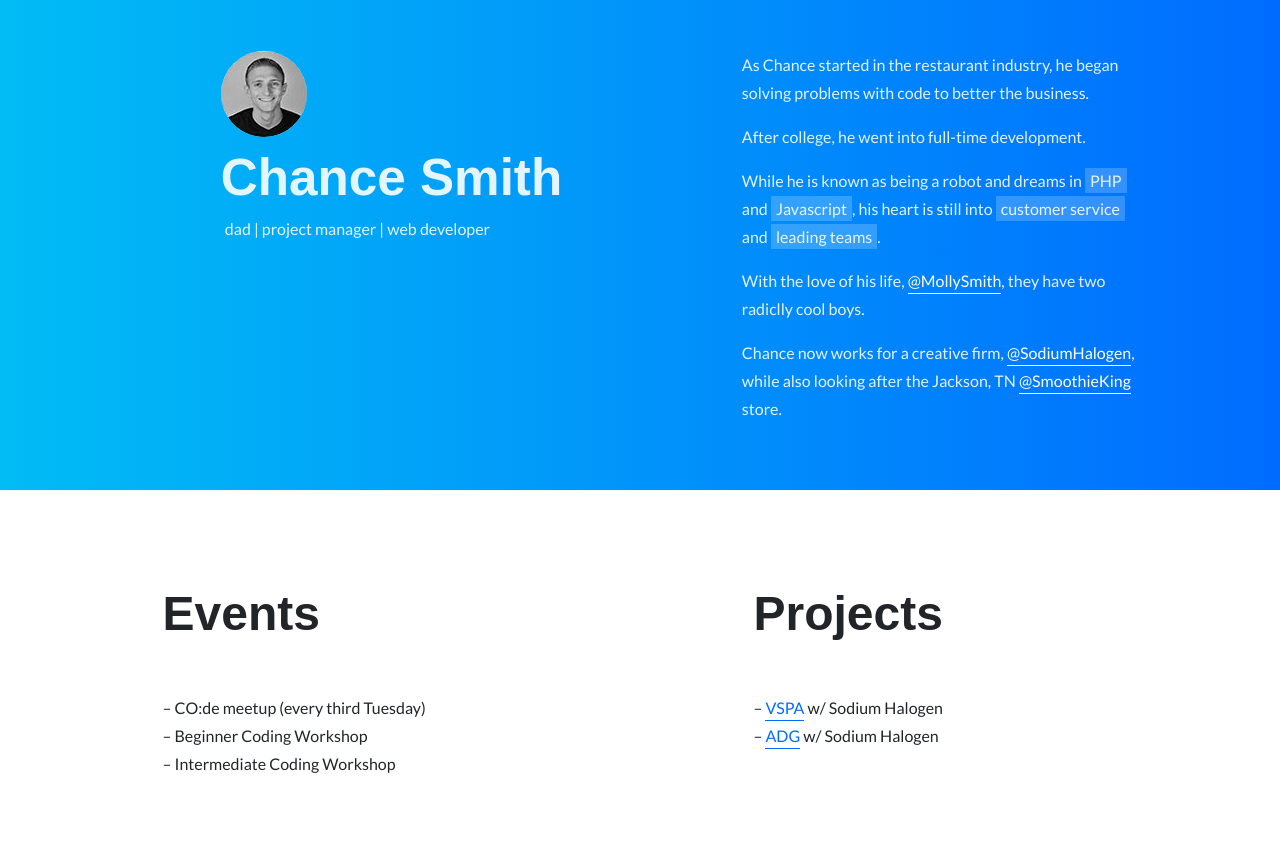
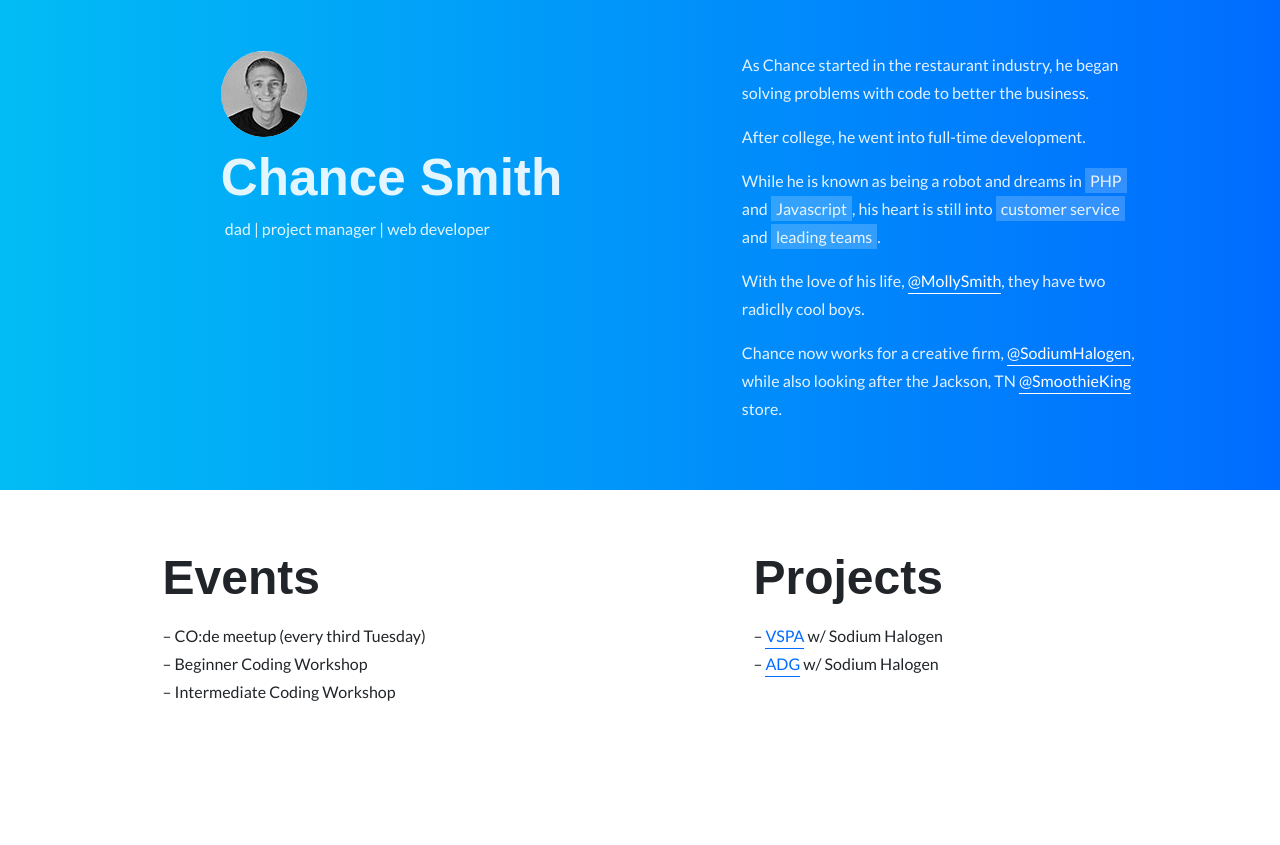
Before and after one commit to chancesmith/chancesmith-site, a PHP site: page /index.html in a window 1280 px wide. After the commit the page ends 701 px from the top, so only its background shows below. Run offline with PHP 8.4, Linux system fonts and the light colour scheme.

Commit message:
fixes h2 line-height on homepage, adds how to compile scss to reademe

```diff
--- a/_inc/css/style.css
+++ b/_inc/css/style.css
@@ -13,7 +13,7 @@ h1 {
 
 h2 {
   font-size: 3em;
-  line-height: 3em; }
+  line-height: 1.5em; }
 
 a {
   text-decoration: none;
--- a/_inc/scss/style.scss
+++ b/_inc/scss/style.scss
@@ -16,7 +16,7 @@ h1 {
 }
 h2 {
   font-size: 3em;
-  line-height: 3em;
+  line-height: 1.5em;
 }
 a {
   text-decoration: none;
```
Also changed, not shown: README.md, 1 other file.
